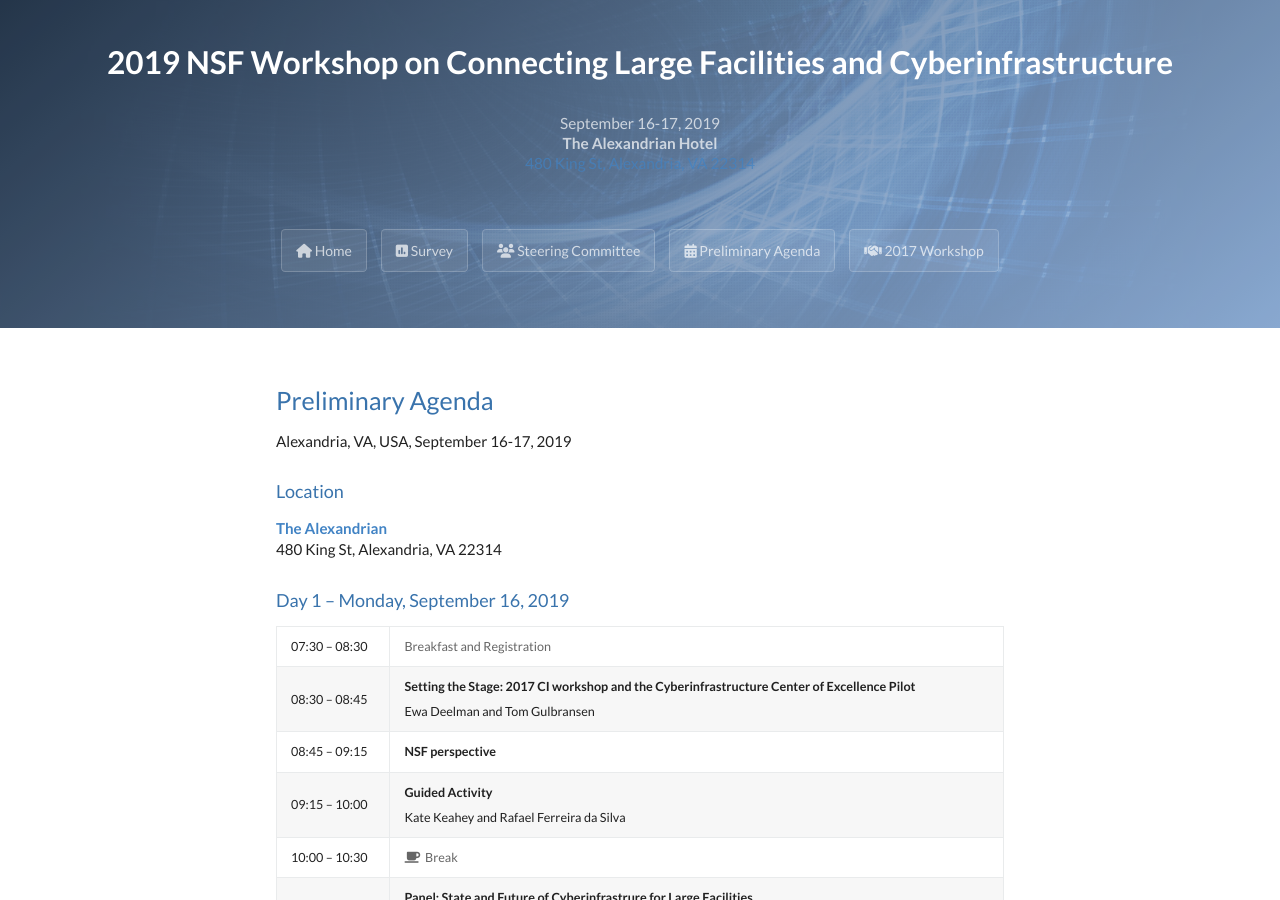
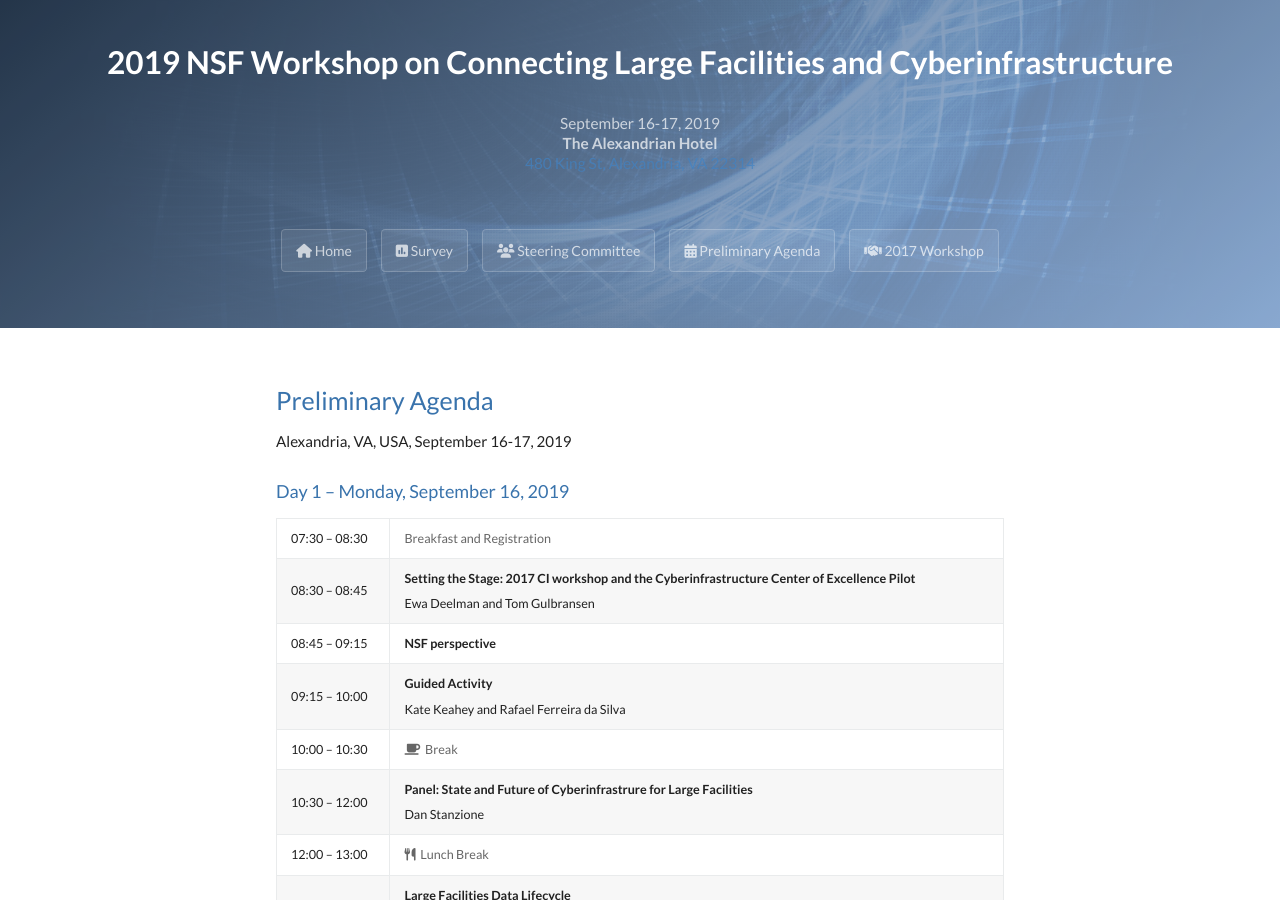
Before and after one commit to facilitiesci/facilitiesci.github.io, a Jekyll site: the page built from agenda.md, in a window 1280 px wide and 900 px high. Built offline with Jekyll 4.4.1, drawn with Linux system fonts in a browser that asks for light colours; nearby versions of some CDN libraries.

Commit message:
Update agenda.md

```diff
--- a/agenda.md
+++ b/agenda.md
@@ -11,11 +11,6 @@
 # Preliminary Agenda
 
 Alexandria, VA, USA, September 16-17, 2019
-
-### Location
-**[The Alexandrian](https://thealexandrian.com)** <br />
-480 King St, Alexandria, VA 22314
-
 
 ### Day 1 – Monday, September 16, 2019
 
```
